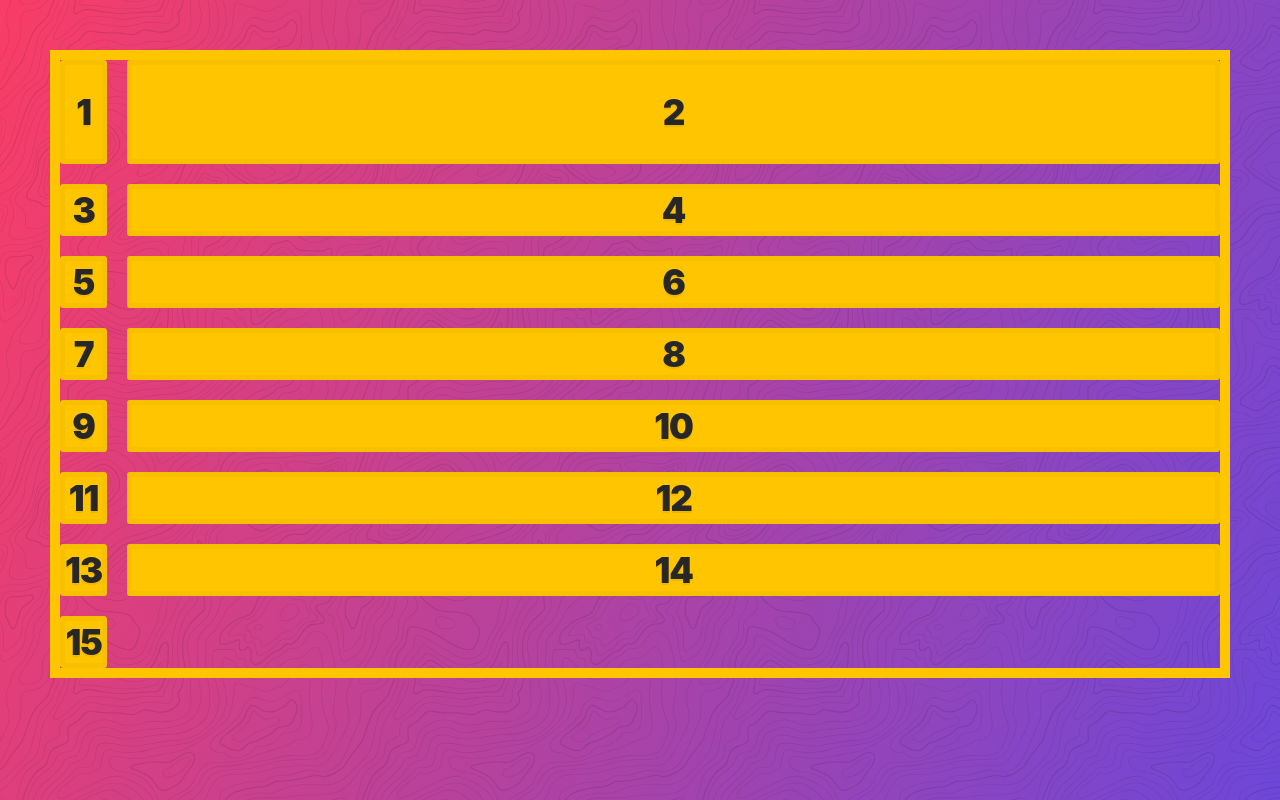
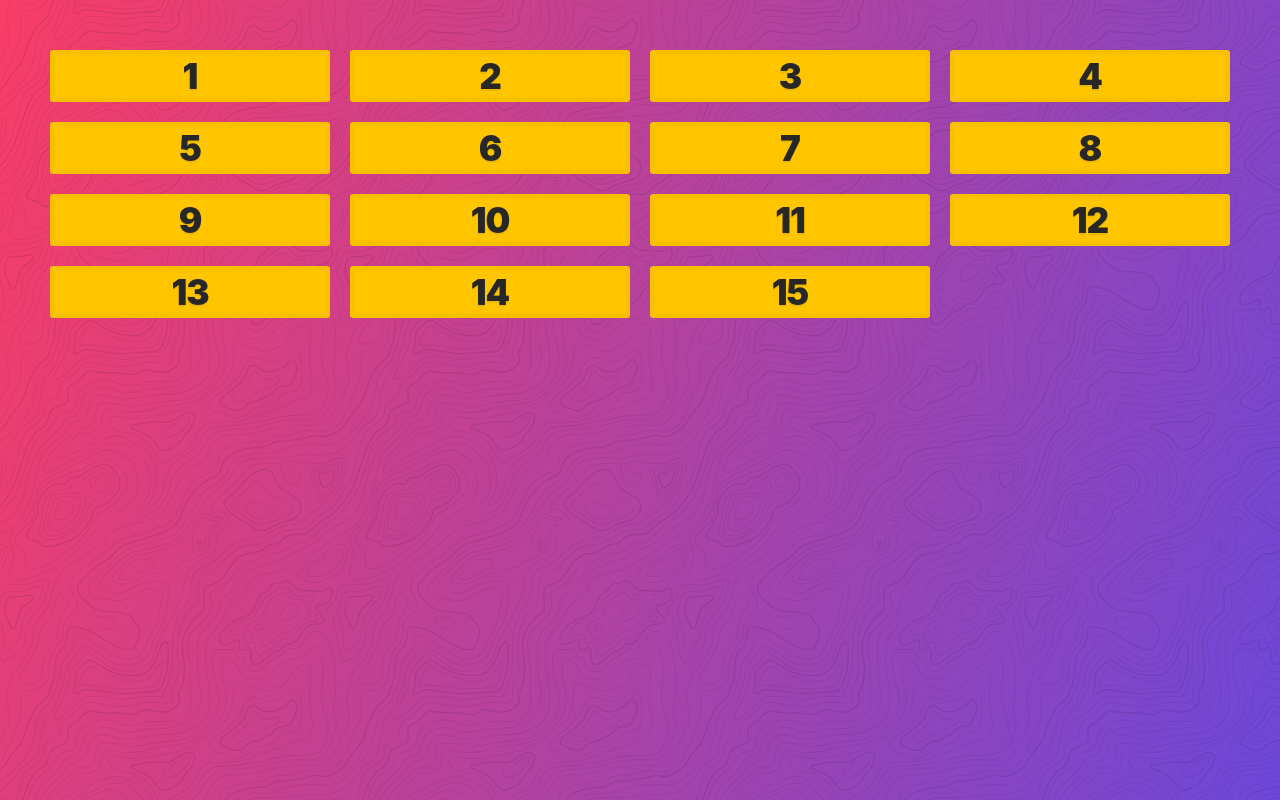
Before and after one commit to glitchedmob/wesbos-cssgrid, a website: page index.html in a window 1280 px wide. Drawn offline with Linux system fonts and the light colour scheme.

Commit message:
Lesson 8

```diff
--- a/index.html
+++ b/index.html
@@ -29,10 +29,7 @@
 		.container {
 			display: grid;
 			grid-gap: 20px;
-			/* grid-template-columns: 1fr 1fr 1fr 1fr; */
-			grid-template-columns: auto 1fr;
-			grid-template-rows: 2fr 1fr;
-			border: 10px solid var(--yellow);
+			grid-template-columns: repeat(4, 1fr);
 		}
 	</style>
 </body>
```
